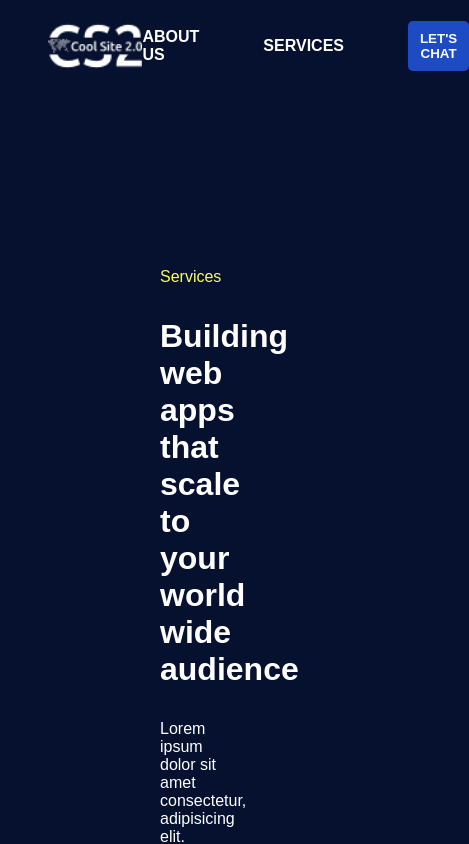
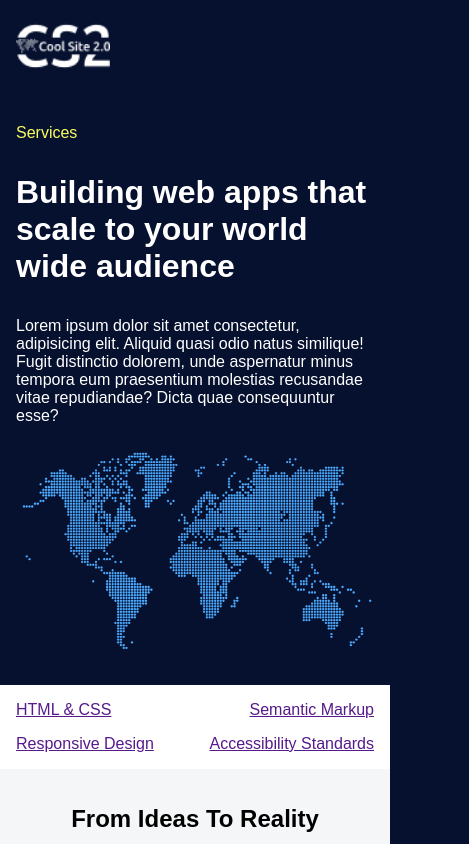
Before and after one commit to codeworksacademy/cool_site_lab, a plain HTML site: page index.html in a window 390 px wide. Shown: the top 844 px of the page, 469 px wide, since content can reach past the window. Drawn offline with Linux system fonts and the light colour scheme.

Commit message:
better mobile styling

```diff
--- a/style.css
+++ b/style.css
@@ -16,6 +16,10 @@
 body {
   margin: 0;
   background-color: var(--ocean);
+  min-height: 100dvh;
+  display: flex;
+  flex-direction: column;
+  justify-content: space-between;
 }
 
 header {
@@ -87,14 +91,29 @@ footer {
 .links nav {
   display: flex;
   justify-content: space-between;
+  flex-wrap: wrap;
+  gap: 1rem;
 }
 
 /* !SECTION */
 
 /* SECTION media queries */
-@media screen AND (max-width: 768px) {
+@media screen AND (max-width: 991.98px) {
+  header {
+    padding: 1rem;
+  }
+
+  header nav {
+    display: none;
+  }
+
   .hero {
     display: block;
+    padding: 1rem;
+  }
+
+  .links {
+    padding: 1rem;
   }
 }
 
```
